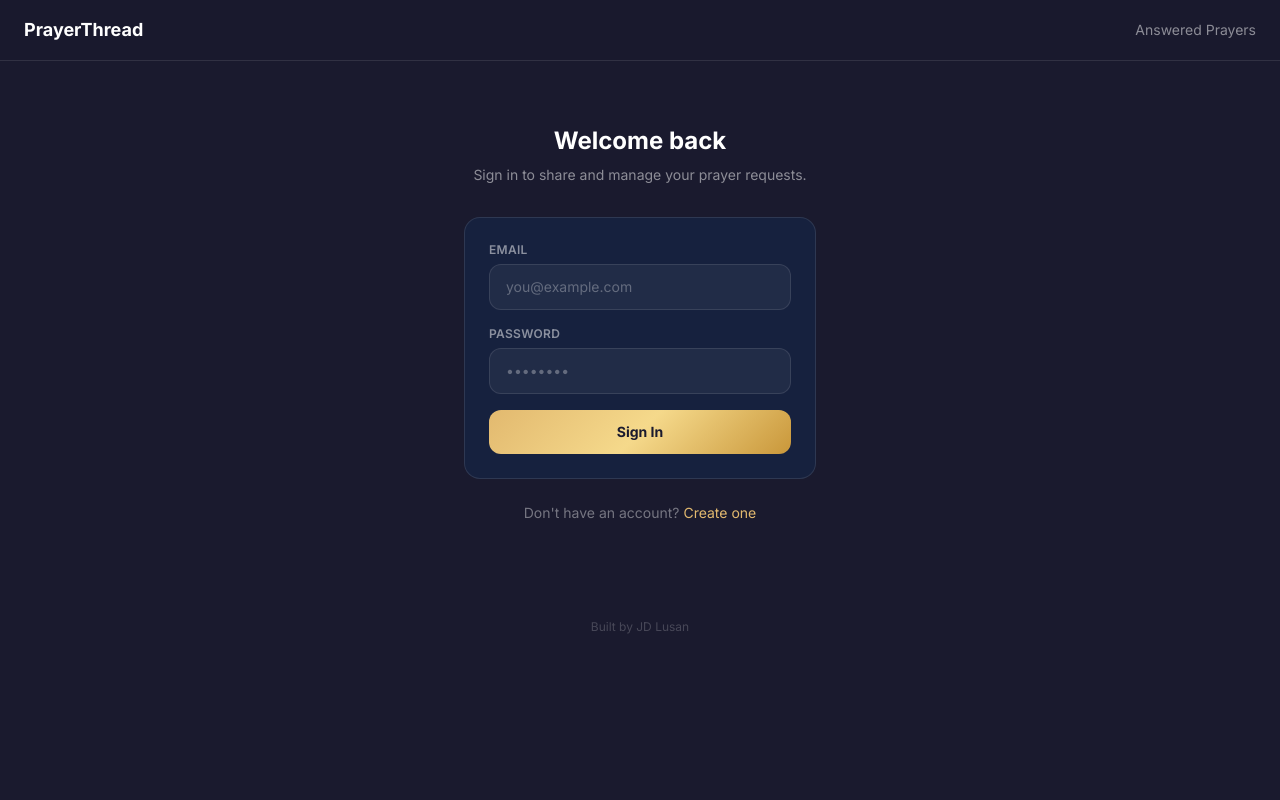
After one commit to Jdlusan/prayerthread, a Flask app: page /login in a window 1280 px wide. The commit adds this page. Run offline with Flask 3, Linux system fonts and the light colour scheme; some libraries are stand-ins or nearby versions.

Commit message:
Add user authentication with Flask-Login
Users must sign in to submit prayer requests. Only request owners
can mark answered or delete. Nav shows Sign in/Join or user name.

Co-Authored-By: Claude Sonnet 4.6 <noreply@anthropic.com>

```diff
--- a/app.py
+++ b/app.py
@@ -1,6 +1,8 @@
-from flask import Flask, render_template, request, redirect, url_for, jsonify
+from flask import Flask, render_template, request, redirect, url_for, jsonify, flash
 from flask_sqlalchemy import SQLAlchemy
 from flask_mail import Mail, Message
+from flask_login import LoginManager, UserMixin, login_user, logout_user, login_required, current_user
+from werkzeug.security import generate_password_hash, check_password_hash
 from datetime import datetime
 from dotenv import load_dotenv
 import os
@@ -20,10 +22,29 @@ app.config["MAIL_DEFAULT_SENDER"] = os.getenv("MAIL_USERNAME")
 
 db = SQLAlchemy(app)
 mail = Mail(app)
+login_manager = LoginManager(app)
+login_manager.login_view = "login"
+login_manager.login_message = ""
+
+
+class User(UserMixin, db.Model):
+    id = db.Column(db.Integer, primary_key=True)
+    name = db.Column(db.String(100), nullable=False)
+    email = db.Column(db.String(200), unique=True, nullable=False)
+    password_hash = db.Column(db.String(256), nullable=False)
+    created_at = db.Column(db.DateTime, default=datetime.utcnow)
+    requests = db.relationship("PrayerRequest", backref="user", lazy=True)
+
+    def set_password(self, password):
+        self.password_hash = generate_password_hash(password)
+
+    def check_password(self, password):
+        return check_password_hash(self.password_hash, password)
 
 
 class PrayerRequest(db.Model):
     id = db.Column(db.Integer, primary_key=True)
+    user_id = db.Column(db.Integer, db.ForeignKey("user.id"), nullable=True)
     name = db.Column(db.String(100), nullable=True)
     email = db.Column(db.String(200), nullable=True)
     content = db.Column(db.Text, nullable=False)
@@ -47,6 +68,57 @@ with app.app_context():
     db.create_all()
 
 
+@login_manager.user_loader
+def load_user(user_id):
+    return User.query.get(int(user_id))
+
+
+@app.route("/register", methods=["GET", "POST"])
+def register():
+    if current_user.is_authenticated:
+        return redirect(url_for("index"))
+    if request.method == "POST":
+        name = request.form.get("name", "").strip()
+        email = request.form.get("email", "").strip().lower()
+        password = request.form.get("password", "")
+        if not name or not email or not password:
+            flash("All fields are required.")
+            return render_template("register.html")
+        if User.query.filter_by(email=email).first():
+            flash("An account with that email already exists.")
+            return render_template("register.html")
+        user = User(name=name, email=email)
+        user.set_password(password)
+        db.session.add(user)
+        db.session.commit()
+        login_user(user)
+        return redirect(url_for("index"))
+    return render_template("register.html")
+
+
+@app.route("/login", methods=["GET", "POST"])
+def login():
+    if current_user.is_authenticated:
+        return redirect(url_for("index"))
+    if request.method == "POST":
+        email = request.form.get("email", "").strip().lower()
+        password = request.form.get("password", "")
+        user = User.query.filter_by(email=email).first()
+        if not user or not user.check_password(password):
+            flash("Invalid email or password.")
+            return render_template("login.html")
+        login_user(user)
+        return redirect(url_for("index"))
+    return render_template("login.html")
+
+
+@app.route("/logout")
+@login_required
+def logout():
+    logout_user()
+    return redirect(url_for("index"))
+
+
 @app.route("/")
 def index():
     category = request.args.get("category", "all")
@@ -64,19 +136,17 @@ def answered():
 
 
 @app.route("/submit", methods=["POST"])
+@login_required
 def submit():
     content = request.form.get("content", "").strip()
     if not content:
         return redirect(url_for("index"))
-
-    name = request.form.get("name", "").strip()
-    email = request.form.get("email", "").strip()
     category = request.form.get("category", "general")
     is_anonymous = request.form.get("anonymous") == "on"
-
     prayer = PrayerRequest(
-        name=name if not is_anonymous else None,
-        email=email if email else None,
+        user_id=current_user.id,
+        name=current_user.name if not is_anonymous else None,
+        email=current_user.email,
         content=content,
         category=category,
         is_anonymous=is_anonymous,
@@ -91,7 +161,6 @@ def pray(req_id):
     prayer = PrayerRequest.query.get_or_404(req_id)
     prayer.prayer_count += 1
     db.session.commit()
-
     if prayer.email:
         try:
             msg = Message(
@@ -102,7 +171,6 @@ def pray(req_id):
             mail.send(msg)
         except Exception:
             pass
-
     return jsonify({"prayer_count": prayer.prayer_count})
 
 
@@ -111,6 +179,8 @@ def comment(req_id):
     prayer = PrayerRequest.query.get_or_404(req_id)
     content = request.form.get("content", "").strip()
     name = request.form.get("name", "").strip()
+    if not name and current_user.is_authenticated:
+        name = current_user.name
     if content:
         c = Comment(request_id=req_id, name=name or None, content=content)
         db.session.add(c)
@@ -119,9 +189,23 @@ def comment(req_id):
 
 
 @app.route("/answered/<int:req_id>", methods=["POST"])
+@login_required
 def mark_answered(req_id):
     prayer = PrayerRequest.query.get_or_404(req_id)
+    if prayer.user_id != current_user.id:
+        return redirect(url_for("index"))
     prayer.is_answered = True
+    db.session.commit()
+    return redirect(url_for("index"))
+
+
+@app.route("/delete/<int:req_id>", methods=["POST"])
+@login_required
+def delete_request(req_id):
+    prayer = PrayerRequest.query.get_or_404(req_id)
+    if prayer.user_id != current_user.id:
+        return redirect(url_for("index"))
+    db.session.delete(prayer)
     db.session.commit()
     return redirect(url_for("index"))
 
--- a/requirements.txt
+++ b/requirements.txt
@@ -1,5 +1,6 @@
 flask
 flask-sqlalchemy
 flask-mail
+flask-login
 python-dotenv
 gunicorn
--- /dev/null
+++ b/templates/login.html
@@ -0,0 +1,77 @@
+<!DOCTYPE html>
+<html lang="en">
+<head>
+  <meta charset="UTF-8" />
+  <meta name="viewport" content="width=device-width, initial-scale=1.0" />
+  <title>Sign In — PrayerThread</title>
+  <script src="https://cdn.tailwindcss.com"></script>
+  <script>
+    tailwind.config = {
+      theme: {
+        extend: {
+          colors: {
+            charcoal: '#1a1a2e',
+            navy: '#16213e',
+            gold: '#e2b96f',
+          }
+        }
+      }
+    }
+  </script>
+  <link href="https://fonts.googleapis.com/css2?family=Inter:wght@400;500;600;700&display=swap" rel="stylesheet" />
+  <style>
+    body { font-family: 'Inter', system-ui, sans-serif; }
+    .gold-gradient { background: linear-gradient(135deg, #e2b96f 0%, #f5d98b 50%, #c9973a 100%); }
+  </style>
+</head>
+<body class="bg-charcoal text-white min-h-screen">
+
+  <nav class="border-b border-white/10 px-6 py-4 flex items-center justify-between sticky top-0 bg-charcoal/95 backdrop-blur-md z-50">
+    <a href="/" class="font-bold text-white text-lg">PrayerThread</a>
+    <a href="/answered" class="text-white/50 hover:text-gold text-sm transition-colors">Answered Prayers</a>
+  </nav>
+
+  <div class="max-w-sm mx-auto px-4 py-16">
+    <div class="text-center mb-8">
+      <h1 class="text-2xl font-bold mb-2">Welcome back</h1>
+      <p class="text-white/50 text-sm">Sign in to share and manage your prayer requests.</p>
+    </div>
+
+    {% with messages = get_flashed_messages() %}
+      {% if messages %}
+        <div class="bg-red-500/10 border border-red-500/20 text-red-400 text-sm rounded-xl px-4 py-3 mb-4">
+          {{ messages[0] }}
+        </div>
+      {% endif %}
+    {% endwith %}
+
+    <div class="bg-navy border border-white/10 rounded-2xl px-6 py-6">
+      <form action="/login" method="POST" class="space-y-4">
+        <div>
+          <label class="text-white/50 text-xs font-semibold uppercase tracking-wide mb-1.5 block">Email</label>
+          <input name="email" type="email" required placeholder="you@example.com"
+            class="w-full bg-white/5 border border-white/10 rounded-xl px-4 py-3 text-sm text-white placeholder-white/30 focus:outline-none focus:border-gold/50" />
+        </div>
+        <div>
+          <label class="text-white/50 text-xs font-semibold uppercase tracking-wide mb-1.5 block">Password</label>
+          <input name="password" type="password" required placeholder="••••••••"
+            class="w-full bg-white/5 border border-white/10 rounded-xl px-4 py-3 text-sm text-white placeholder-white/30 focus:outline-none focus:border-gold/50" />
+        </div>
+        <button type="submit" class="w-full gold-gradient text-charcoal text-sm font-bold py-3 rounded-xl hover:opacity-90 transition-opacity">
+          Sign In
+        </button>
+      </form>
+    </div>
+
+    <p class="text-center text-white/40 text-sm mt-6">
+      Don't have an account?
+      <a href="/register" class="text-gold hover:text-gold/80 transition-colors">Create one</a>
+    </p>
+  </div>
+
+  <footer class="text-center text-white/20 text-xs py-8">
+    Built by <a href="https://jdlusan.com" class="hover:text-white/40 transition-colors">JD Lusan</a>
+  </footer>
+
+</body>
+</html>
```
Also changed, not shown: templates/index.html (+30 -19 lines), templates/register.html (added, +82 -0 lines).
